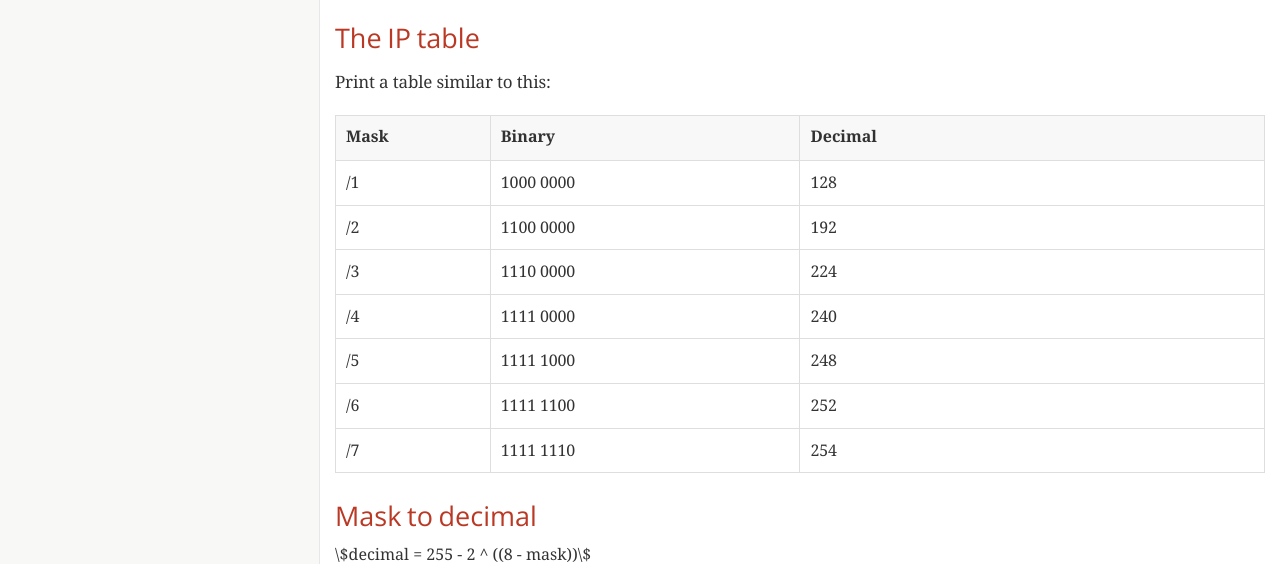
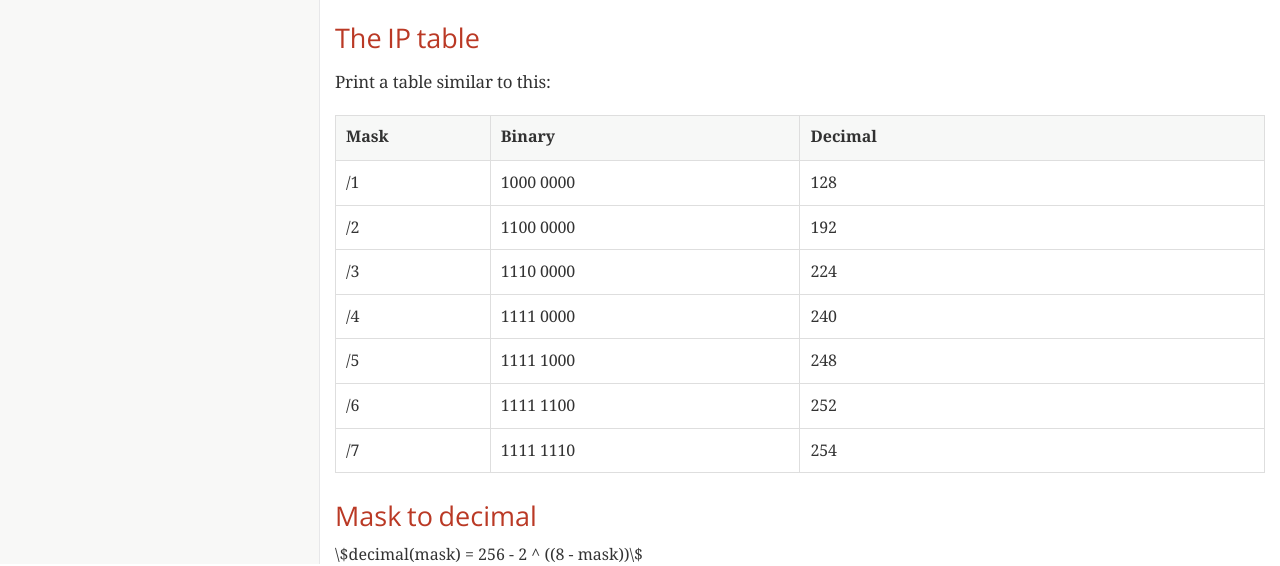
Before and after one commit to t-h2o/net-bc, a plain HTML site: page index.html in a window 1280 px wide. Shown: the part 236-802 px from the top of the page. Drawn offline with nearby package versions, Linux system fonts and the light colour scheme; some packages are replaced by stand-ins of ours; a web font is replaced by a local one.

Commit message:
doc: improve math function

```diff
--- a/index.html
+++ b/index.html
@@ -528,7 +528,7 @@ body.book #toc,body.book #preamble,body.book h1.sect0,body.book .sect1>h2{page-b
 <h3 id="_mask_to_decimal">Mask to decimal</h3>
 <div class="stemblock">
 <div class="content">
-\$decimal = 255 - 2 ^ ((8 - mask))\$
+\$decimal(mask) = 256 - 2 ^ ((8 - mask))\$
 </div>
 </div>
 </div>
```
Also changed, not shown: 1 other file.
